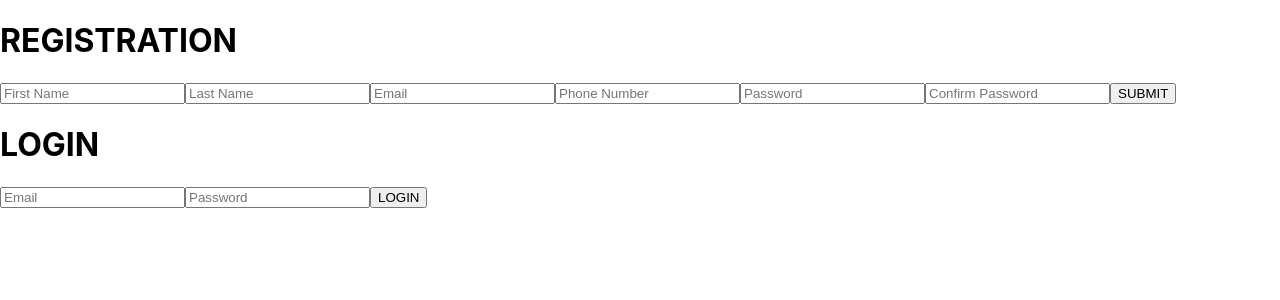
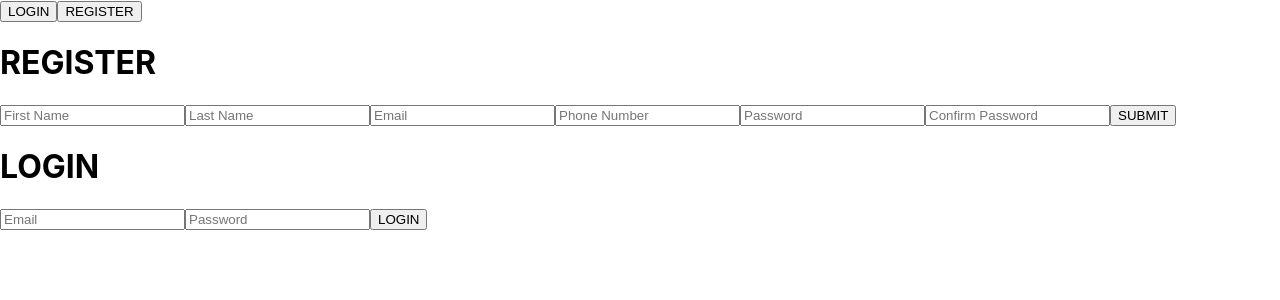
Before and after one commit to M-Saleh-N/new-react-project, a React (Create React App) app: page / in a window 1280 px wide. Shown: the top 300 px of the page. Built offline with nearby package versions, Linux system fonts and the light colour scheme.

Commit message:
added a button

```diff
--- a/src/App.js
+++ b/src/App.js
@@ -6,6 +6,9 @@ import LoginComponent from './components/LoginComponent';
 function App() {
   return (
     <div>
+        <button id = "loginbutton">LOGIN</button>
+        <button id = "registerbutton">REGISTER</button>
+
       <FormComponent/>
       <LoginComponent/>
     </div>
--- a/src/components/LoginComponent.js
+++ b/src/components/LoginComponent.js
@@ -2,6 +2,7 @@ const LoginComponent = () => {
     return(
         <div>
             <h1>LOGIN</h1>
+            <style> </style>
             <label for="Email"></label>
             <input id="email" name="email" type="text" placeholder="Email" required />
             <label for="Password"></label>
--- a/src/components/formComponent.js
+++ b/src/components/formComponent.js
@@ -1,7 +1,7 @@
 const FormComponent = () => {
     return(
         <div>
-            <h1> REGISTRATION </h1>
+            <h1> REGISTER</h1>
         <label for="FirstName"></label>
         <input id="firstName" name="firstName" type="text" placeholder="First Name" required maxlength="25"/>
         <label for="LastName"></label>
```
